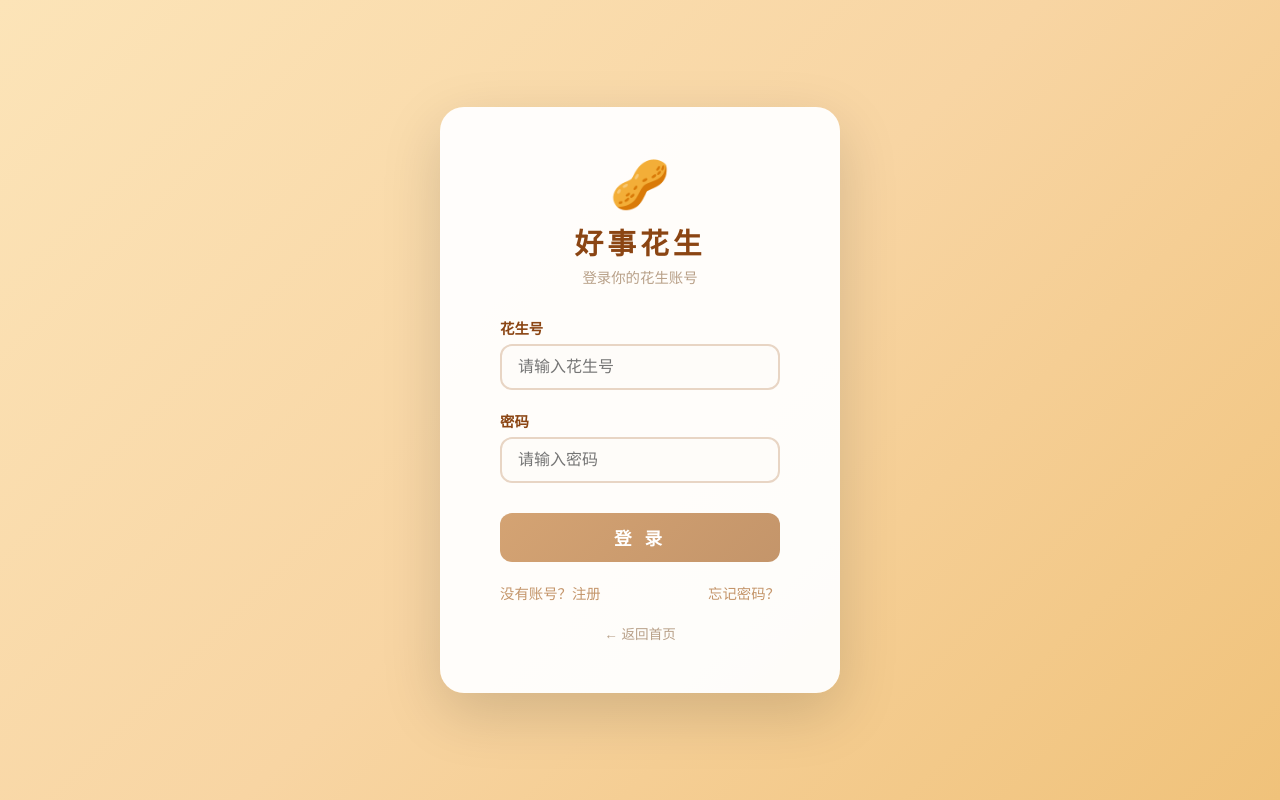
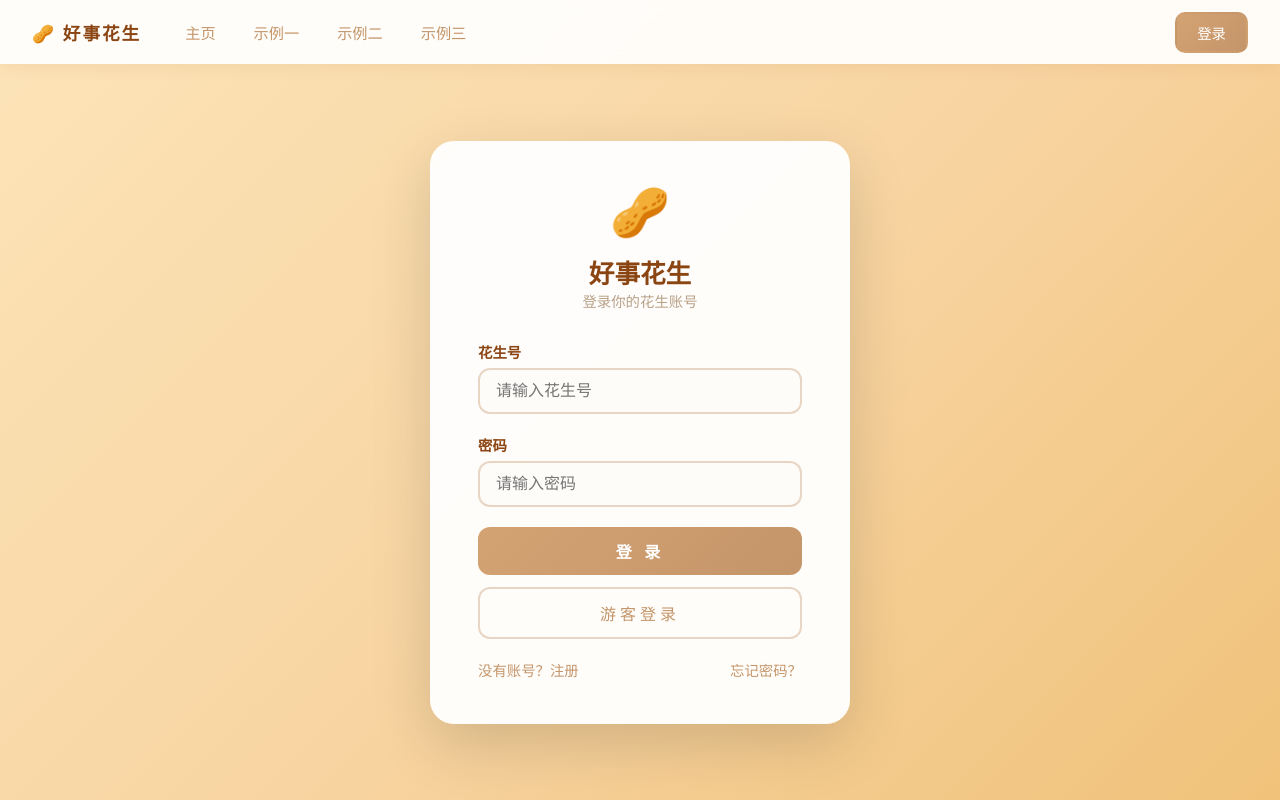
Before and after one commit to Cynthia-hshs/hshs_bot_django, a Django app: page /login/ in a window 1280 px wide. Run offline with Django 5.2, Linux system fonts and the light colour scheme.

Commit message:
[Description] 架构上的一点改动，增加多个页面，增加游客登录
[Commit Auth] hshs
[TaskID] None

```diff
--- a/good_events/urls.py
+++ b/good_events/urls.py
@@ -5,5 +5,8 @@ from . import views
 app_name = "good_events"
 
 urlpatterns = [
-    path("", views.index, name="index"),
+    path("", views.home, name="home"),
+    path("page1/", views.page1, name="page1"),
+    path("page2/", views.page2, name="page2"),
+    path("page3/", views.page3, name="page3"),
 ]
--- /dev/null
+++ b/static/css/style.css
@@ -0,0 +1,307 @@
+/* ============================================================
+   好事花生 · 公共样式
+   所有页面共用。页面专属样式写在各自模板的 {% block extra_css %} 里。
+   ============================================================ */
+
+/* ── 变量 ─────────────────────────────────────────────── */
+:root {
+    --brown:        #8b4513;
+    --caramel:      #d4a373;
+    --caramel-dark: #c4956a;
+    --muted:        #b8a088;
+    --faint:        #c8b8a8;
+    --border:       #e8d5c4;
+    --cream:        #fefcf9;
+    --card-bg:      rgba(255, 255, 255, 0.95);
+    --shadow:       0 20px 60px rgba(0, 0, 0, 0.15);
+    --shadow-sm:    0 8px 28px rgba(139, 69, 19, 0.1);
+    --radius:       24px;
+    --radius-sm:    12px;
+}
+
+/* ── 基础 ─────────────────────────────────────────────── */
+*,
+*::before,
+*::after {
+    margin: 0;
+    padding: 0;
+    box-sizing: border-box;
+}
+
+body {
+    min-height: 100vh;
+    font-family: "Microsoft YaHei", "PingFang SC", sans-serif;
+    background: linear-gradient(135deg, #fce4b8 0%, #f8d5a3 50%, #f0c27a 100%);
+    background-attachment: fixed;
+    color: var(--brown);
+}
+
+/* ── 顶部导航（全站唯一一份）───────────────────────────── */
+.nav {
+    position: sticky;
+    top: 0;
+    z-index: 100;
+    display: flex;
+    align-items: center;
+    gap: 28px;
+    height: 64px;
+    padding: 0 32px;
+    background: rgba(255, 255, 255, 0.92);
+    backdrop-filter: blur(8px);
+    box-shadow: 0 2px 16px rgba(139, 69, 19, 0.08);
+}
+
+.nav-brand {
+    font-size: 1.1rem;
+    font-weight: bold;
+    letter-spacing: 2px;
+    color: var(--brown);
+    text-decoration: none;
+    white-space: nowrap;
+}
+
+.nav-links {
+    display: flex;
+    flex: 1;
+    gap: 6px;
+}
+
+.nav-links a {
+    padding: 8px 16px;
+    border-radius: 10px;
+    color: var(--caramel-dark);
+    font-size: 0.95rem;
+    text-decoration: none;
+    transition: background 0.25s, color 0.25s;
+}
+
+.nav-links a:hover {
+    background: var(--cream);
+    color: var(--brown);
+}
+
+.nav-links a.active {
+    background: var(--cream);
+    color: var(--brown);
+    font-weight: bold;
+}
+
+.nav-user {
+    display: flex;
+    align-items: center;
+    gap: 12px;
+    white-space: nowrap;
+}
+
+.nav-name {
+    font-size: 0.9rem;
+    font-weight: bold;
+    color: var(--caramel-dark);
+}
+
+.nav-btn {
+    display: inline-block;
+    padding: 8px 20px;
+    border: 2px solid var(--border);
+    border-radius: 10px;
+    background: transparent;
+    color: var(--caramel-dark);
+    font-family: inherit;
+    font-size: 0.9rem;
+    text-decoration: none;
+    cursor: pointer;
+    transition: border-color 0.25s, color 0.25s, opacity 0.25s;
+}
+
+.nav-btn:hover {
+    border-color: var(--caramel);
+    color: var(--brown);
+}
+
+.nav-btn-primary {
+    border-color: transparent;
+    background: linear-gradient(135deg, var(--caramel), var(--caramel-dark));
+    color: #fff;
+}
+
+.nav-btn-primary:hover {
+    color: #fff;
+    opacity: 0.85;
+}
+
+/* ── 页面容器 ─────────────────────────────────────────── */
+.main {
+    max-width: 960px;
+    margin: 0 auto;
+    padding: 48px 24px 80px;
+}
+
+/* 内容垂直居中的页面（登录页等）用这个 */
+.main-centered {
+    display: flex;
+    align-items: center;
+    justify-content: center;
+    min-height: calc(100vh - 64px);
+    padding: 40px 24px;
+}
+
+/* ── 卡片 ─────────────────────────────────────────────── */
+.card {
+    padding: 48px 56px;
+    border-radius: var(--radius);
+    background: var(--card-bg);
+    box-shadow: var(--shadow);
+    text-align: center;
+}
+
+.card-narrow {
+    width: 420px;
+    max-width: 100%;
+    padding: 44px 48px;
+}
+
+.card .icon {
+    display: block;
+    margin-bottom: 12px;
+    font-size: 3rem;
+}
+
+.card h1 {
+    font-size: 1.8rem;
+    letter-spacing: 4px;
+    color: var(--brown);
+}
+
+.card h2 {
+    font-size: 1.6rem;
+    color: var(--brown);
+}
+
+.card .sub {
+    margin-bottom: 30px;
+    color: var(--muted);
+    font-size: 0.9rem;
+}
+
+/* 页面标题（示例页用） */
+.page-title {
+    margin-bottom: 8px;
+    font-size: 1.7rem;
+    color: var(--brown);
+}
+
+.page-desc {
+    margin-bottom: 32px;
+    color: var(--muted);
+    font-size: 0.95rem;
+}
+
+/* ── 表单 ─────────────────────────────────────────────── */
+.form-group {
+    margin-bottom: 20px;
+    text-align: left;
+}
+
+.form-group label {
+    display: block;
+    margin-bottom: 6px;
+    color: var(--brown);
+    font-size: 0.9rem;
+    font-weight: bold;
+}
+
+.form-group input {
+    width: 100%;
+    padding: 12px 16px;
+    border: 2px solid var(--border);
+    border-radius: var(--radius-sm);
+    background: var(--cream);
+    font-family: inherit;
+    font-size: 1rem;
+    outline: none;
+    transition: border-color 0.3s;
+}
+
+.form-group input:focus {
+    border-color: var(--caramel);
+}
+
+/* ── 按钮 ─────────────────────────────────────────────── */
+.btn {
+    width: 100%;
+    padding: 12px;
+    border: none;
+    border-radius: var(--radius-sm);
+    font-family: inherit;
+    font-size: 1rem;
+    letter-spacing: 4px;
+    cursor: pointer;
+    transition: opacity 0.3s, border-color 0.3s, background 0.3s;
+}
+
+.btn-primary {
+    background: linear-gradient(135deg, var(--caramel), var(--caramel-dark));
+    color: #fff;
+    font-weight: bold;
+}
+
+.btn-primary:hover {
+    opacity: 0.85;
+}
+
+.btn-ghost {
+    margin-top: 12px;
+    border: 2px solid var(--border);
+    background: transparent;
+    color: var(--caramel-dark);
+}
+
+.btn-ghost:hover {
+    border-color: var(--caramel);
+    background: var(--cream);
+}
+
+/* ── 底部链接行 ───────────────────────────────────────── */
+.links {
+    display: flex;
+    justify-content: space-between;
+    margin-top: 20px;
+    font-size: 0.9rem;
+}
+
+.links a {
+    color: var(--caramel-dark);
+    text-decoration: none;
+    transition: color 0.3s;
+}
+
+.links a:hover {
+    color: var(--brown);
+    text-decoration: underline;
+}
+
+/* ── 窄屏 ─────────────────────────────────────────────── */
+@media (max-width: 640px) {
+    .nav {
+        gap: 12px;
+        padding: 0 16px;
+    }
+
+    .nav-links a {
+        padding: 8px 10px;
+        font-size: 0.85rem;
+    }
+
+    .nav-brand {
+        font-size: 0.95rem;
+        letter-spacing: 0;
+    }
+
+    .card {
+        padding: 36px 24px;
+    }
+
+    .main {
+        padding: 32px 16px 64px;
+    }
+}
--- /dev/null
+++ b/templates/base.html
@@ -0,0 +1,45 @@
+{% load static %}<!DOCTYPE html>
+<html lang="zh-CN">
+<head>
+    <meta charset="UTF-8" />
+    <meta name="viewport" content="width=device-width, initial-scale=1.0" />
+    <title>{% block title %}好事花生{% endblock %}</title>
+    <link rel="stylesheet" href="{% static 'css/style.css' %}" />
+    {% block extra_css %}{% endblock %}
+</head>
+<body>
+
+    <!-- ===== 顶部导航：全站唯一一份，改动只需改这里 ===== -->
+    <header class="nav">
+        <a class="nav-brand" href="{% url 'good_events:home' %}">🥜 好事花生</a>
+
+        <nav class="nav-links">
+            <a href="{% url 'good_events:home' %}"
+               class="{% if request.resolver_match.url_name == 'home' %}active{% endif %}">主页</a>
+            <a href="{% url 'good_events:page1' %}"
+               class="{% if request.resolver_match.url_name == 'page1' %}active{% endif %}">示例一</a>
+            <a href="{% url 'good_events:page2' %}"
+               class="{% if request.resolver_match.url_name == 'page2' %}active{% endif %}">示例二</a>
+            <a href="{% url 'good_events:page3' %}"
+               class="{% if request.resolver_match.url_name == 'page3' %}active{% endif %}">示例三</a>
+        </nav>
+
+        <!-- 右上角：未登录显示「登录」，游客登录后显示身份 + 退出 -->
+        <div class="nav-user">
+            {% if guest_name %}
+                <span class="nav-name">{{ guest_name }}</span>
+                <form method="post" action="{% url 'users:guest_logout' %}">
+                    {% csrf_token %}
+                    <button type="submit" class="nav-btn">退出</button>
+                </form>
+            {% else %}
+                <a class="nav-btn nav-btn-primary" href="{% url 'users:login' %}">登录</a>
+            {% endif %}
+        </div>
+    </header>
+
+    <!-- ===== 页面内容 ===== -->
+    {% block content %}{% endblock %}
+
+</body>
+</html>
--- /dev/null
+++ b/users/context_processors.py
@@ -0,0 +1,11 @@
+"""模板上下文处理器：把游客身份注入所有模板。
+
+没有这个的话，每个视图都得手动 render(..., {"guest_name": ...})，
+页面一多就是重复代码。注册在 settings.TEMPLATES 的 context_processors 里。
+"""
+from .guest import get_guest_name
+
+
+def guest(request):
+    """所有模板都能直接用 {{ guest_name }}，未登录时为 None"""
+    return {"guest_name": get_guest_name(request)}
--- a/users/templates/users/login.html
+++ b/users/templates/users/login.html
@@ -1,132 +1,12 @@
-<!DOCTYPE html>
-<html lang="zh-CN">
-<head>
-    <meta charset="UTF-8" />
-    <meta name="viewport" content="width=device-width, initial-scale=1.0" />
-    <title>登录 - 好事花生</title>
-    <style>
-        * { margin: 0; padding: 0; box-sizing: border-box; }
+{% extends "base.html" %}
 
-        body {
-            min-height: 100vh;
-            display: flex;
-            align-items: center;
-            justify-content: center;
-            font-family: "Microsoft YaHei", "PingFang SC", sans-serif;
-            background: linear-gradient(135deg, #fce4b8 0%, #f8d5a3 50%, #f0c27a 100%);
-        }
+{% block title %}登录 - 好事花生{% endblock %}
 
-        .login-card {
-            background: rgba(255, 255, 255, 0.95);
-            border-radius: 24px;
-            padding: 50px 60px;
-            box-shadow: 0 20px 60px rgba(0, 0, 0, 0.15);
-            text-align: center;
-            width: 400px;
-            max-width: 90vw;
-        }
-
-        .login-card .icon {
-            font-size: 3rem;
-            display: block;
-            margin-bottom: 8px;
-        }
-
-        .login-card h1 {
-            font-size: 1.8rem;
-            color: #8b4513;
-            margin-bottom: 4px;
-            letter-spacing: 4px;
-        }
-
-        .login-card .sub {
-            font-size: 0.9rem;
-            color: #b8a088;
-            margin-bottom: 30px;
-        }
-
-        .form-group {
-            margin-bottom: 20px;
-            text-align: left;
-        }
-
-        .form-group label {
-            display: block;
-            font-size: 0.9rem;
-            color: #8b4513;
-            margin-bottom: 6px;
-            font-weight: bold;
-        }
-
-        .form-group input {
-            width: 100%;
-            padding: 12px 16px;
-            border: 2px solid #e8d5c4;
-            border-radius: 12px;
-            font-size: 1rem;
-            outline: none;
-            transition: border-color 0.3s;
-            background: #fefcf9;
-        }
-
-        .form-group input:focus {
-            border-color: #d4a373;
-        }
-
-        .btn-login {
-            width: 100%;
-            padding: 12px;
-            border: none;
-            border-radius: 12px;
-            background: linear-gradient(135deg, #d4a373, #c4956a);
-            color: #fff;
-            font-size: 1.1rem;
-            font-weight: bold;
-            letter-spacing: 4px;
-            cursor: pointer;
-            transition: opacity 0.3s;
-            margin-top: 10px;
-        }
-
-        .btn-login:hover {
-            opacity: 0.85;
-        }
-
-        .links {
-            margin-top: 20px;
-            display: flex;
-            justify-content: space-between;
-            font-size: 0.9rem;
-        }
-
-        .links a {
-            color: #c4956a;
-            text-decoration: none;
-            transition: color 0.3s;
-        }
-
-        .links a:hover {
-            color: #8b4513;
-            text-decoration: underline;
-        }
-
-        .back-link {
-            display: inline-block;
-            margin-top: 20px;
-            color: #b8a088;
-            text-decoration: none;
-            font-size: 0.85rem;
-        }
-
-        .back-link:hover {
-            color: #8b4513;
-        }
-    </style>
-</head>
-<body>
-    <div class="login-card">
+{% block content %}
+<main class="main-centered">
+    <div class="card card-narrow">
         <span class="icon">🥜</span>
-        <h1>好事花生</h1>
+        <h2>好事花生</h2>
         <p class="sub">登录你的花生账号</p>
 
         <form method="post">
@@ -139,15 +19,18 @@
                 <label for="password">密码</label>
                 <input type="password" id="password" name="password" placeholder="请输入密码" />
             </div>
-            <button type="submit" class="btn-login">登 录</button>
+            <button type="submit" class="btn btn-primary">登 录</button>
+        </form>
+
+        <form method="post" action="{% url 'users:guest_login' %}">
+            {% csrf_token %}
+            <button type="submit" class="btn btn-ghost">游客登录</button>
         </form>
 
         <div class="links">
             <a href="{% url 'users:register' %}">没有账号？注册</a>
             <a href="{% url 'users:forgot_password' %}">忘记密码？</a>
         </div>
-
-        <a href="/" class="back-link">← 返回首页</a>
     </div>
-</body>
-</html>
+</main>
+{% endblock %}
--- a/users/urls.py
+++ b/users/urls.py
@@ -9,4 +9,6 @@ urlpatterns = [
     path("register/", views.register_view, name="register"),
     path("forgot-password/", views.forgot_password_view, name="forgot_password"),
     path("set-password/", views.set_password_view, name="set_password"),
+    path("guest-login/", views.guest_login, name="guest_login"),
+    path("guest-logout/", views.guest_logout, name="guest_logout"),
 ]
--- a/users/views.py
+++ b/users/views.py
@@ -1,4 +1,6 @@
-from django.shortcuts import render
+from django.shortcuts import redirect, render
+
+from .guest import clear_guest_cookie, new_guest_name, set_guest_cookie
 
 
 def login_view(request):
@@ -19,3 +21,16 @@ def forgot_password_view(request):
 def set_password_view(request):
     """设置密码 - 第二步：注册/重置共用（仅界面）"""
     return render(request, "users/set_password.html")
+
+
+def guest_login(request):
+    """游客登录：生成 hs_xxxxxx 虚拟账号名，写进签名 cookie 后进主页。
+
+    不建 User 记录、不写 session，服务端零留存；退出或 7 天后自动消失。
+    """
+    return set_guest_cookie(redirect("good_events:home"), new_guest_name())
+
+
+def guest_logout(request):
+    """游客退出：删掉 cookie 就彻底没了，回主页"""
+    return clear_guest_cookie(redirect("good_events:home"))
```
Also changed, not shown: BOT_Django/settings/base.py (+6 -1 lines), good_events/templates/good_events/index.html (+32 -0 lines), good_events/views.py (+18 -3 lines), templates/home.html (added, +41 -0 lines), templates/page1.html (added, +14 -0 lines), templates/page2.html (added, +14 -0 lines), templates/page3.html (added, +14 -0 lines), users/guest.py (added, +48 -0 lines).
